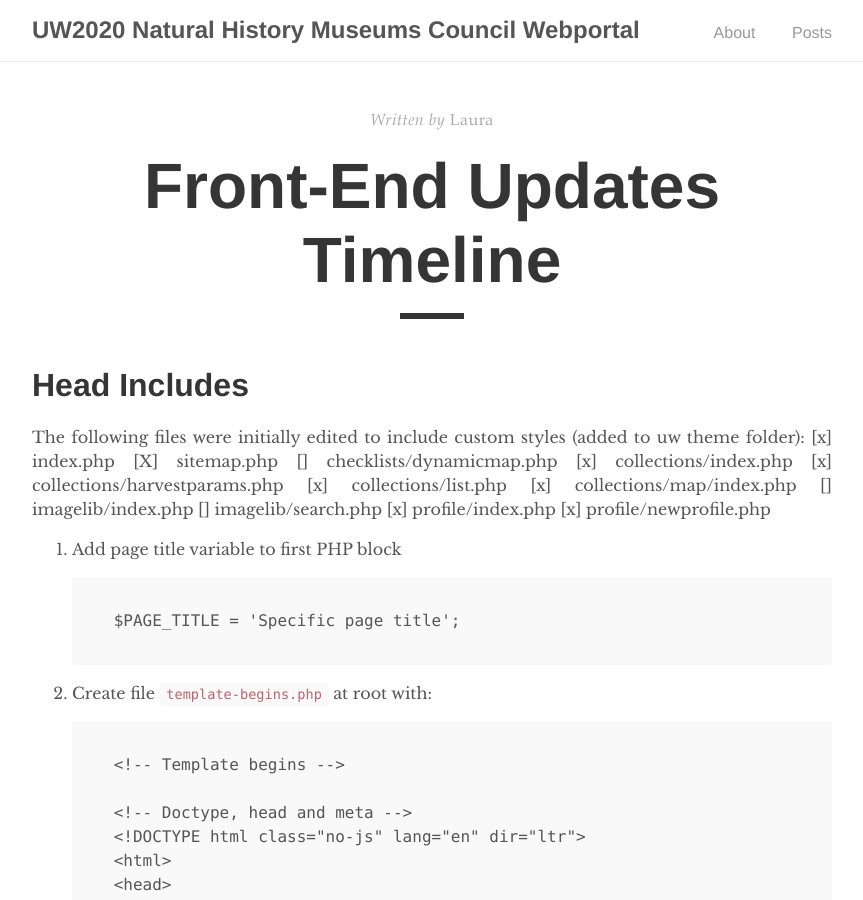
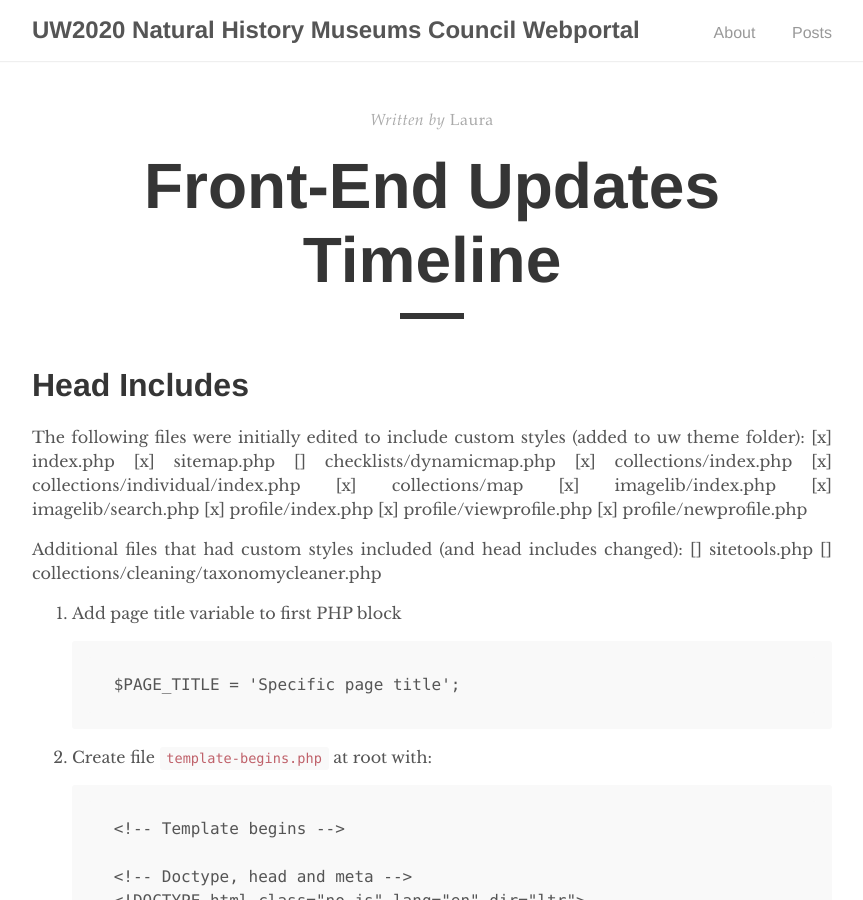
Before and after one commit to arbolitoloco/uw2020, a Jekyll site: the page built from docs/front-end-updates-timeline.md, in a window 1280 px wide and 900 px high. Shown: the whole window, without its empty margins (208-1071 px from the left). Built offline with Jekyll 4.4.1, drawn with Linux system fonts in a browser that asks for light colours.

Commit message:
Update front-end-updates-timeline.md

```diff
--- a/docs/front-end-updates-timeline.md
+++ b/docs/front-end-updates-timeline.md
@@ -9,16 +9,21 @@ tags:
 
 The following files were initially edited to include custom styles (added to uw theme folder):
 [x] index.php
-[X] sitemap.php
+[x] sitemap.php
 [] checklists/dynamicmap.php
 [x] collections/index.php
-[x] collections/harvestparams.php
-[x] collections/list.php
-[x] collections/map/index.php
-[] imagelib/index.php
-[] imagelib/search.php
+[x] collections/individual/index.php
+[x] collections/map
+[x] imagelib/index.php
+[x] imagelib/search.php
 [x] profile/index.php
+[x] profile/viewprofile.php
 [x] profile/newprofile.php
+
+Additional files that had custom styles included (and head includes changed):
+[] sitetools.php
+[] collections/cleaning/taxonomycleaner.php
+
 
 1. Add page title variable to first PHP block
 
```
